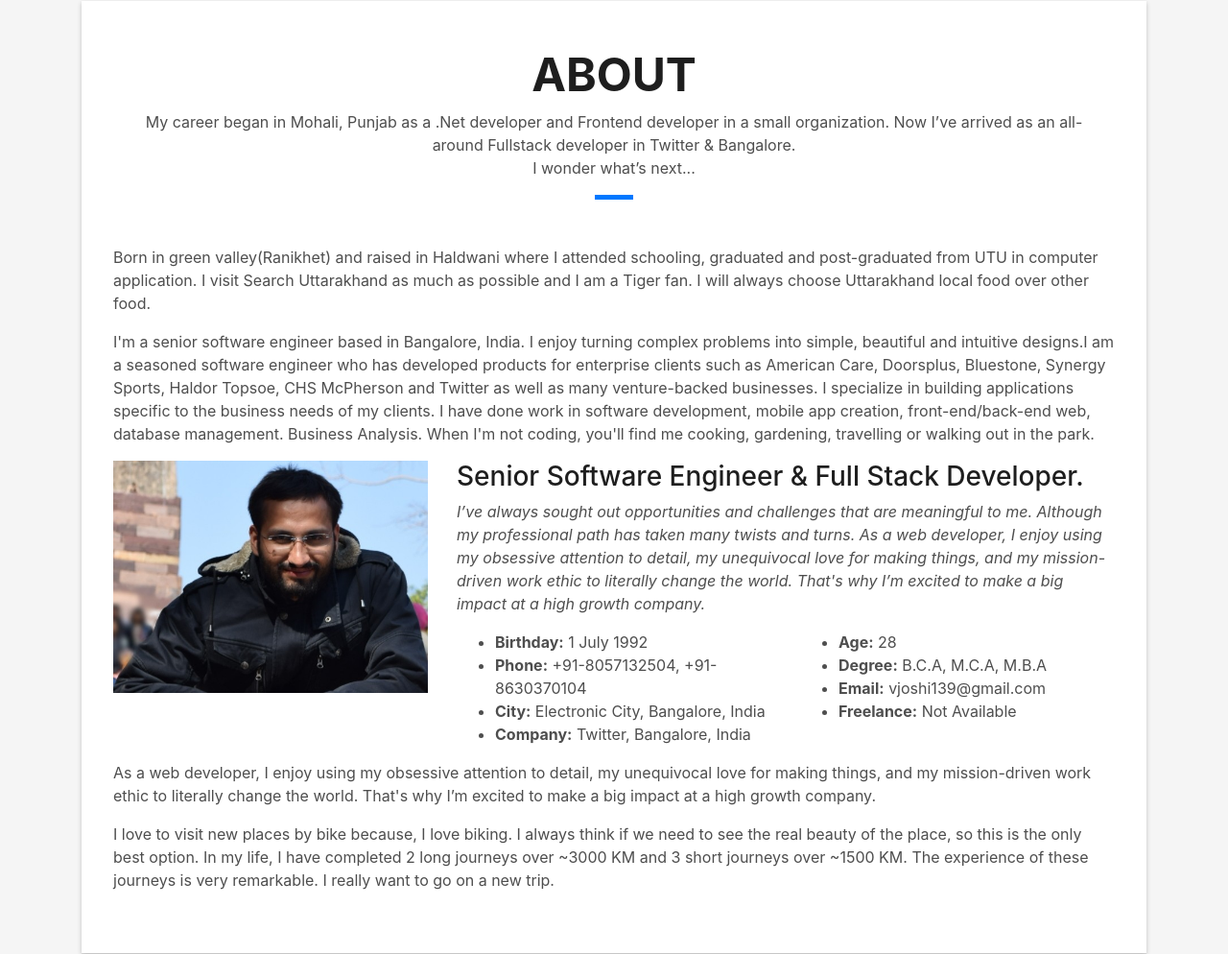
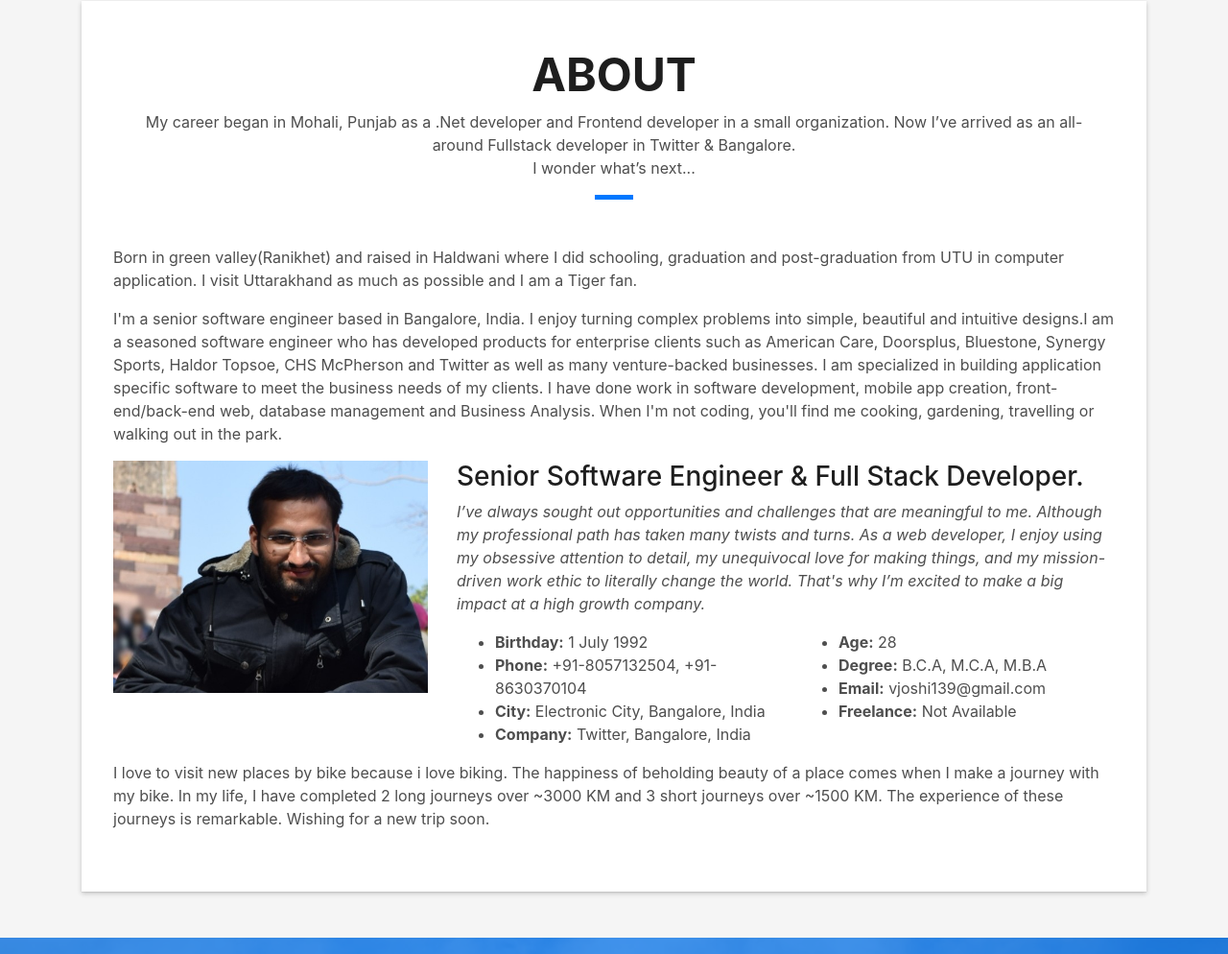
Before and after one commit to vivekchandrajoshi/VivekJoshi, a plain HTML site: page index.html in a window 1280 px wide. Shown: the part 863-1857 px from the top of the page at 96% size. Drawn offline with Linux system fonts and the light colour scheme; files whose address does not match are found by name.

Commit message:
Update index.html

```diff
--- a/index.html
+++ b/index.html
@@ -143,11 +143,9 @@
                 <div class="row">
                   <div class="section-title">
                     <p>
-                      Born in green valley(Ranikhet) and raised in Haldwani where I
-                      attended schooling, graduated and post-graduated from UTU in
-                      computer application. I visit Search Uttarakhand as much as
-                      possible and I am a Tiger fan. I will always choose Uttarakhand local
-                      food over other food.
+                      Born in green valley(Ranikhet) and raised in Haldwani where I did schooling, graduation and post-graduation
+                      from UTU in computer application. I visit Uttarakhand as much as
+                      possible and I am a Tiger fan.
                     </p>
                     <p>
                       I'm a senior software engineer based in Bangalore, India.
@@ -156,11 +154,10 @@
                       who has developed products for enterprise clients such as
                       American Care, Doorsplus, Bluestone, Synergy Sports,
                       Haldor Topsoe, CHS McPherson and Twitter as well as many
-                      venture-backed businesses. I specialize in building
-                      applications specific to the business needs of my clients.
+                      venture-backed businesses. I am specialized in building application specific software to meet the business needs of my clients.
                       I have done work in software development, mobile app
                       creation, front-end/back-end web, database
-                      management. Business Analysis. When I'm not coding, you'll
+                      management and Business Analysis. When I'm not coding, you'll
                       find me cooking, gardening, travelling or walking out in the park.
                     </p>
                   </div>
@@ -233,19 +230,11 @@
                     </div>
                   </div>
                   <p>
-                    As a web developer, I enjoy using my obsessive attention
-                    to detail, my unequivocal love for making things, and my
-                    mission-driven work ethic to literally change the world.
-                    That's why I’m excited to make a big impact at a high
-                    growth company.
-                  </p>
-                  <p>
-                    I love to visit new places by bike because, I love biking.
-                    I always think if we need to see the real beauty of the place,
-                    so this is the only best option. In my life, I have completed  2
+                    I love to visit new places by bike because i love biking.
+                    The happiness of beholding beauty of a place comes when I make a journey with my bike. In my life, I have completed  2
                     long journeys over  ~3000 KM and 3 short journeys over ~1500 KM.
-                    The experience of these journeys is very remarkable.
-                    I really want to go on a new trip.
+                    The experience of these journeys is remarkable.
+                    Wishing for a new trip soon.
                   </p>
                 </div>
               </div>
```
